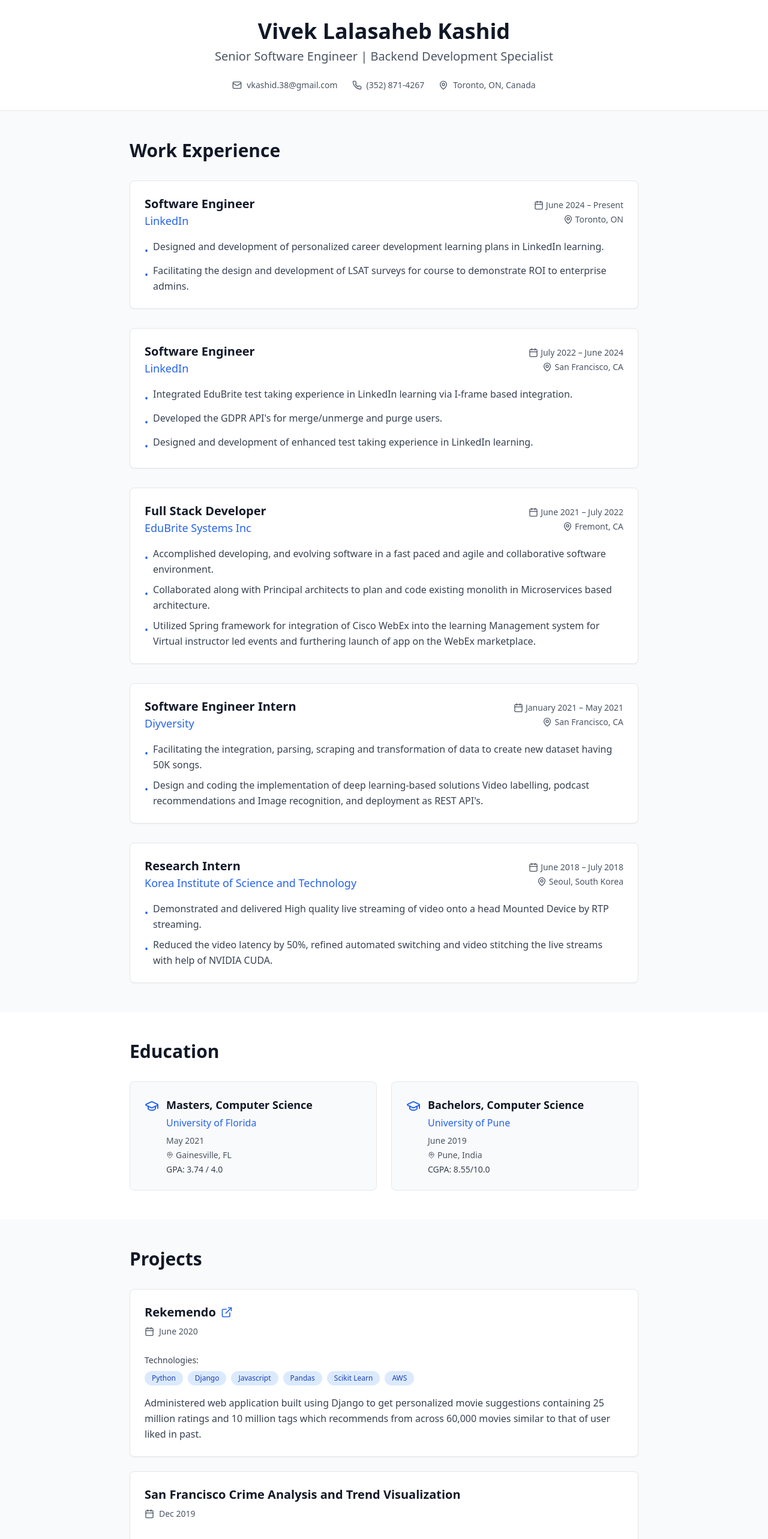
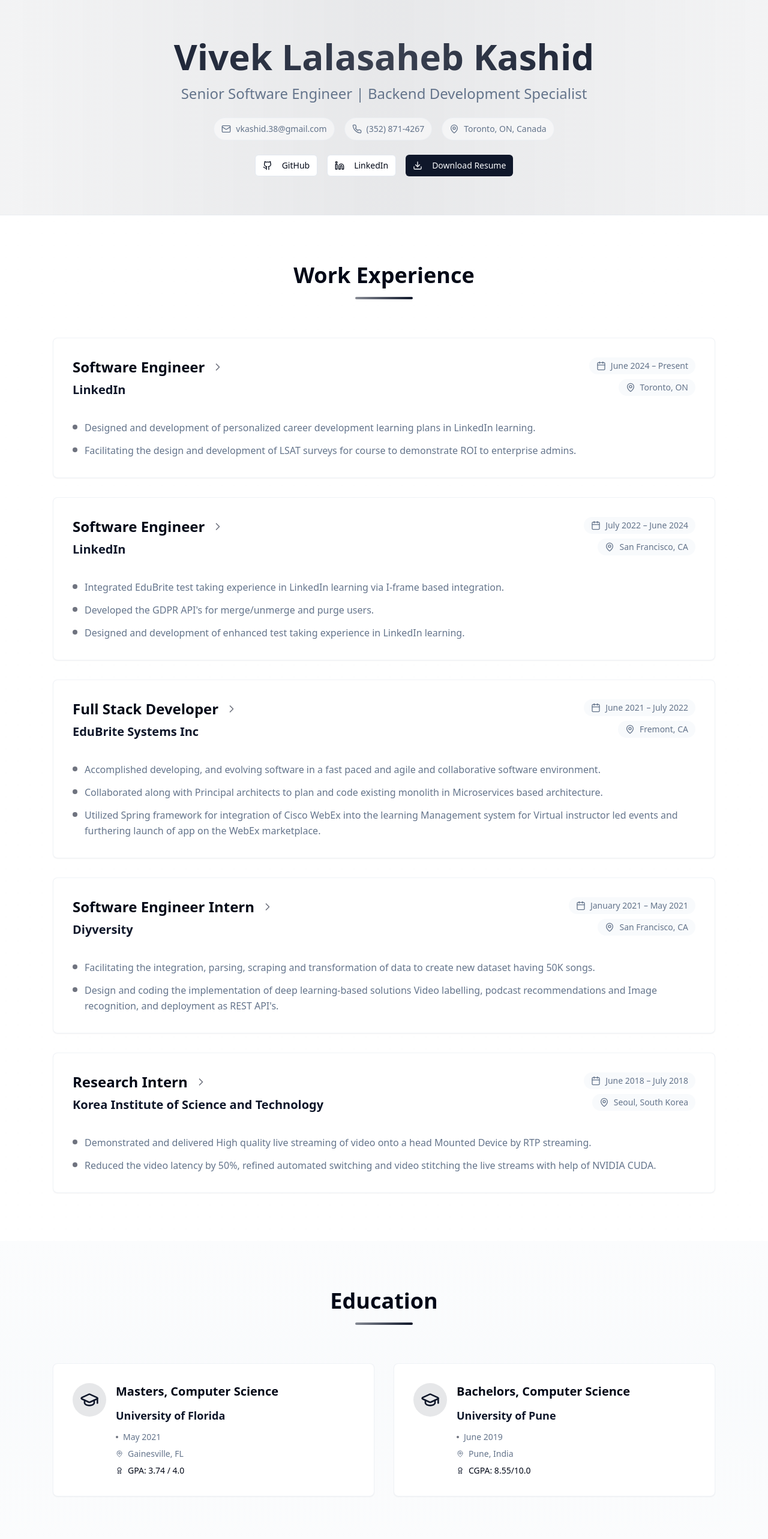
Before and after one commit to KashidVivek/portfolio, a React (Vite) app: page / in a window 1280 px wide. Shown: the top 2566 px of the page at 60% size. Built offline with nearby package versions, Linux system fonts and the light colour scheme.

Commit message:
Refactor: Enhance UI with modern design and interactivity
- Updated the UI to be modern, pretty, and interactive.
- Applied design improvements for better aesthetics.
- Added interactive elements for improved user experience.

```diff
--- a/src/components/Education.tsx
+++ b/src/components/Education.tsx
@@ -1,5 +1,6 @@
 
-import { GraduationCap, MapPin } from 'lucide-react';
+import { GraduationCap, MapPin, Award } from 'lucide-react';
+import { Card, CardContent } from '@/components/ui/card';
 
 const Education = () => {
   const education = [
@@ -20,29 +21,45 @@ const Education = () => {
   ];
 
   return (
-    <section className="py-12 bg-white">
-      <div className="max-w-4xl mx-auto px-6">
-        <h2 className="text-3xl font-bold text-gray-900 mb-8">Education</h2>
+    <section className="py-20 bg-muted/30 relative">
+      <div className="absolute inset-0 bg-gradient-to-b from-background/0 via-muted/20 to-background/0" />
+      <div className="relative max-w-6xl mx-auto px-6">
+        <div className="text-center mb-16">
+          <h2 className="text-4xl font-bold text-foreground mb-4">Education</h2>
+          <div className="w-24 h-1 bg-gradient-to-r from-primary/50 to-primary mx-auto rounded-full" />
+        </div>
 
-        <div className="grid md:grid-cols-2 gap-6">
+        <div className="grid md:grid-cols-2 gap-8">
           {education.map((edu, index) => (
-            <div key={index} className="bg-gray-50 rounded-lg p-6 border border-gray-200">
-              <div className="flex items-start gap-3">
-                <GraduationCap className="h-6 w-6 text-blue-600 mt-1 flex-shrink-0" />
-                <div className="flex-1">
-                  <h3 className="text-lg font-semibold text-gray-900 mb-1">{edu.degree}</h3>
-                  <h4 className="text-md font-medium text-blue-600 mb-2">{edu.school}</h4>
-                  <div className="text-sm text-gray-600 space-y-1">
-                    <div>{edu.period}</div>
-                    <div className="flex items-center gap-1">
-                      <MapPin className="h-3 w-3" />
-                      <span>{edu.location}</span>
+            <Card key={index} className="group hover:shadow-xl transition-all duration-300 border-border/50 hover:border-primary/20 overflow-hidden h-full">
+              <CardContent className="p-8">
+                <div className="flex items-start gap-4">
+                  <div className="p-3 rounded-full bg-primary/10 group-hover:bg-primary/20 transition-colors">
+                    <GraduationCap className="h-8 w-8 text-primary" />
+                  </div>
+                  <div className="flex-1 space-y-3">
+                    <h3 className="text-xl font-bold text-foreground group-hover:text-primary transition-colors">
+                      {edu.degree}
+                    </h3>
+                    <h4 className="text-lg font-semibold text-primary">{edu.school}</h4>
+                    <div className="space-y-2 text-sm text-muted-foreground">
+                      <div className="flex items-center gap-2">
+                        <div className="w-1 h-1 rounded-full bg-primary/60" />
+                        <span>{edu.period}</span>
+                      </div>
+                      <div className="flex items-center gap-2">
+                        <MapPin className="h-3 w-3" />
+                        <span>{edu.location}</span>
+                      </div>
+                      <div className="flex items-center gap-2 font-medium text-foreground">
+                        <Award className="h-3 w-3 text-primary" />
+                        <span>{edu.gpa}</span>
+                      </div>
                     </div>
-                    <div className="font-medium text-gray-700">{edu.gpa}</div>
                   </div>
                 </div>
-              </div>
-            </div>
+              </CardContent>
+            </Card>
           ))}
         </div>
       </div>
--- a/src/components/Experience.tsx
+++ b/src/components/Experience.tsx
@@ -1,5 +1,6 @@
 
-import { Calendar, MapPin } from 'lucide-react';
+import { Calendar, MapPin, ChevronRight } from 'lucide-react';
+import { Card, CardContent } from '@/components/ui/card';
 
 const Experience = () => {
   const experiences = [
@@ -58,39 +59,50 @@ const Experience = () => {
   ];
 
   return (
-    <section className="py-12 bg-gray-50">
-      <div className="max-w-4xl mx-auto px-6">
-        <h2 className="text-3xl font-bold text-gray-900 mb-8">Work Experience</h2>
+    <section className="py-20 bg-background relative">
+      <div className="absolute inset-0 bg-dot-pattern opacity-[0.02]" />
+      <div className="relative max-w-6xl mx-auto px-6">
+        <div className="text-center mb-16">
+          <h2 className="text-4xl font-bold text-foreground mb-4">Work Experience</h2>
+          <div className="w-24 h-1 bg-gradient-to-r from-primary/50 to-primary mx-auto rounded-full" />
+        </div>
 
         <div className="space-y-8">
           {experiences.map((exp, index) => (
-            <div key={index} className="bg-white rounded-lg p-6 shadow-sm border border-gray-200">
-              <div className="flex flex-col md:flex-row md:items-center md:justify-between mb-4">
-                <div>
-                  <h3 className="text-xl font-semibold text-gray-900">{exp.role}</h3>
-                  <h4 className="text-lg font-medium text-blue-600">{exp.company}</h4>
+            <Card key={index} className="group hover:shadow-xl transition-all duration-300 border-border/50 hover:border-primary/20 overflow-hidden">
+              <CardContent className="p-8">
+                <div className="flex flex-col lg:flex-row lg:items-start lg:justify-between mb-6">
+                  <div className="flex-1">
+                    <div className="flex items-center gap-3 mb-2">
+                      <h3 className="text-2xl font-bold text-foreground group-hover:text-primary transition-colors">
+                        {exp.role}
+                      </h3>
+                      <ChevronRight className="h-5 w-5 text-primary/60 group-hover:translate-x-1 transition-transform" />
                     </div>
-                <div className="flex flex-col md:items-end mt-2 md:mt-0 text-sm text-gray-600">
-                  <div className="flex items-center gap-1">
+                    <h4 className="text-xl font-semibold text-primary mb-3">{exp.company}</h4>
+                  </div>
+                  <div className="flex flex-col lg:items-end space-y-2 text-sm text-muted-foreground">
+                    <div className="flex items-center gap-2 px-3 py-1 rounded-full bg-muted/50">
                       <Calendar className="h-4 w-4" />
                       <span>{exp.period}</span>
                     </div>
-                  <div className="flex items-center gap-1 mt-1">
+                    <div className="flex items-center gap-2 px-3 py-1 rounded-full bg-muted/50">
                       <MapPin className="h-4 w-4" />
                       <span>{exp.location}</span>
                     </div>
                   </div>
                 </div>
 
-              <ul className="space-y-2">
+                <ul className="space-y-3">
                   {exp.achievements.map((achievement, achIndex) => (
-                  <li key={achIndex} className="flex items-start gap-2 text-gray-700">
-                    <span className="text-blue-600 mt-2">•</span>
+                    <li key={achIndex} className="flex items-start gap-3 text-muted-foreground group-hover:text-foreground transition-colors">
+                      <div className="w-2 h-2 rounded-full bg-primary/60 mt-2 flex-shrink-0 group-hover:bg-primary transition-colors" />
                       <span className="leading-relaxed">{achievement}</span>
                     </li>
                   ))}
                 </ul>
-            </div>
+              </CardContent>
+            </Card>
           ))}
         </div>
       </div>
--- a/src/components/Footer.tsx
+++ b/src/components/Footer.tsx
@@ -1,36 +1,59 @@
 
-import { Mail, Phone, MapPin } from 'lucide-react';
+import { Mail, Phone, MapPin, Heart, ArrowUp } from 'lucide-react';
+import { Button } from '@/components/ui/button';
 
 const Footer = () => {
+  const scrollToTop = () => {
+    window.scrollTo({ top: 0, behavior: 'smooth' });
+  };
+
   return (
-    <footer className="bg-gray-900 text-white py-8">
-      <div className="max-w-4xl mx-auto px-6">
-        <div className="text-center">
-          <h3 className="text-xl font-semibold mb-4">Let's Connect</h3>
-          <p className="text-gray-300 mb-6">
-            Open to new opportunities in backend engineering and system architecture
-          </p>
+    <footer className="relative bg-gradient-to-r from-primary/5 via-primary/10 to-primary/5 border-t border-border/50">
+      <div className="absolute inset-0 bg-grid-white/[0.02] bg-[size:60px_60px]" />
+      <div className="relative max-w-6xl mx-auto px-6 py-16">
+        <div className="text-center space-y-8">
+          <div>
+            <h3 className="text-3xl font-bold text-foreground mb-4">Let's Connect</h3>
+            <p className="text-lg text-muted-foreground max-w-2xl mx-auto">
+              Open to new opportunities in backend engineering and system architecture.
+              Let's build something amazing together.
+            </p>
+          </div>
 
-          <div className="flex flex-wrap justify-center gap-6 text-sm">
-            <div className="flex items-center gap-2">
-              <Mail className="h-4 w-4" />
-              <a href="mailto:vkashid.38@gmail.com" className="hover:text-blue-400 transition-colors">
+          <div className="flex flex-wrap justify-center gap-4 text-sm">
+            <div className="flex items-center gap-2 px-4 py-3 rounded-full bg-background/50 backdrop-blur-sm border border-border/50 hover:border-primary/50 transition-all duration-300 group">
+              <Mail className="h-4 w-4 group-hover:scale-110 transition-transform" />
+              <a href="mailto:vkashid.38@gmail.com" className="hover:text-primary transition-colors font-medium">
                 vkashid.38@gmail.com
               </a>
             </div>
-            <div className="flex items-center gap-2">
+            <div className="flex items-center gap-2 px-4 py-3 rounded-full bg-background/50 backdrop-blur-sm border border-border/50">
               <Phone className="h-4 w-4" />
-              <span>(352) 871-4267</span>
+              <span className="font-medium">(352) 871-4267</span>
             </div>
-            <div className="flex items-center gap-2">
+            <div className="flex items-center gap-2 px-4 py-3 rounded-full bg-background/50 backdrop-blur-sm border border-border/50">
               <MapPin className="h-4 w-4" />
-              <span>Toronto, ON, Canada</span>
+              <span className="font-medium">Toronto, ON, Canada</span>
             </div>
           </div>
+
+          <Button
+            variant="outline"
+            size="sm"
+            onClick={scrollToTop}
+            className="group mx-auto"
+          >
+            <ArrowUp className="h-4 w-4 mr-2 group-hover:-translate-y-1 transition-transform" />
+            Back to Top
+          </Button>
         </div>
 
-        <div className="border-t border-gray-700 mt-6 pt-6 text-center text-sm text-gray-400">
-          <p>&copy; 2024 Vivek Lalasaheb Kashid. All rights reserved.</p>
+        <div className="border-t border-border/50 mt-12 pt-8 text-center">
+          <p className="text-sm text-muted-foreground flex items-center justify-center gap-2">
+            &copy; 2024 Vivek Lalasaheb Kashid. Made with
+            <Heart className="h-4 w-4 text-red-500 animate-pulse" />
+            for backend engineering excellence.
+          </p>
         </div>
       </div>
     </footer>
--- a/src/components/Header.tsx
+++ b/src/components/Header.tsx
@@ -1,29 +1,52 @@
 
-import { Mail, Phone, MapPin, Linkedin, Github, ExternalLink } from 'lucide-react';
+import { Mail, Phone, MapPin, Github, Linkedin, Download } from 'lucide-react';
+import { Button } from '@/components/ui/button';
 
 const Header = () => {
   return (
-    <header className="bg-white border-b border-gray-200 py-8">
-      <div className="max-w-4xl mx-auto px-6">
-        <div className="text-center mb-6">
-          <h1 className="text-4xl font-bold text-gray-900 mb-2">Vivek Lalasaheb Kashid</h1>
-          <p className="text-xl text-gray-600 mb-4">Senior Software Engineer | Backend Development Specialist</p>
+    <header className="relative overflow-hidden bg-gradient-to-r from-primary/5 via-primary/10 to-primary/5 border-b border-border/50">
+      <div className="absolute inset-0 bg-grid-white/[0.02] bg-[size:60px_60px]" />
+      <div className="relative max-w-6xl mx-auto px-6 py-16">
+        <div className="text-center space-y-6">
+          <div className="animate-fade-in">
+            <h1 className="text-5xl md:text-6xl font-bold bg-gradient-to-r from-primary via-primary/80 to-primary bg-clip-text text-transparent mb-4">
+              Vivek Lalasaheb Kashid
+            </h1>
+            <p className="text-xl md:text-2xl text-muted-foreground font-medium">
+              Senior Software Engineer | Backend Development Specialist
+            </p>
           </div>
 
-        <div className="flex flex-wrap justify-center gap-6 text-sm text-gray-600">
-          <div className="flex items-center gap-2">
+          <div className="flex flex-wrap justify-center gap-4 text-sm text-muted-foreground animate-fade-in [animation-delay:200ms]">
+            <div className="flex items-center gap-2 px-3 py-2 rounded-full bg-background/50 backdrop-blur-sm border border-border/50 hover:border-primary/50 transition-all duration-300">
               <Mail className="h-4 w-4" />
-            <a href="mailto:vkashid.38@gmail.com" className="hover:text-blue-600 transition-colors">
+              <a href="mailto:vkashid.38@gmail.com" className="hover:text-primary transition-colors">
                 vkashid.38@gmail.com
               </a>
             </div>
-          <div className="flex items-center gap-2">
+            <div className="flex items-center gap-2 px-3 py-2 rounded-full bg-background/50 backdrop-blur-sm border border-border/50">
               <Phone className="h-4 w-4" />
               <span>(352) 871-4267</span>
             </div>
-          <div className="flex items-center gap-2">
+            <div className="flex items-center gap-2 px-3 py-2 rounded-full bg-background/50 backdrop-blur-sm border border-border/50">
               <MapPin className="h-4 w-4" />
               <span>Toronto, ON, Canada</span>
+            </div>
+          </div>
+
+          <div className="flex justify-center gap-4 animate-fade-in [animation-delay:400ms]">
+            <Button variant="outline" size="sm" className="group">
+              <Github className="h-4 w-4 mr-2 group-hover:rotate-12 transition-transform" />
+              GitHub
+            </Button>
+            <Button variant="outline" size="sm" className="group">
+              <Linkedin className="h-4 w-4 mr-2 group-hover:scale-110 transition-transform" />
+              LinkedIn
+            </Button>
+            <Button size="sm" className="group">
+              <Download className="h-4 w-4 mr-2 group-hover:translate-y-[-2px] transition-transform" />
+              Download Resume
+            </Button>
           </div>
         </div>
       </div>
--- a/src/components/Projects.tsx
+++ b/src/components/Projects.tsx
@@ -1,5 +1,7 @@
 
-import { ExternalLink, Calendar } from 'lucide-react';
+import { ExternalLink, Calendar, Code2, Star } from 'lucide-react';
+import { Card, CardContent } from '@/components/ui/card';
+import { Button } from '@/components/ui/button';
 
 const Projects = () => {
   const projects = [
@@ -8,7 +10,8 @@ const Projects = () => {
       url: "http://rekemendo.me",
       period: "June 2020",
       technologies: "Python, Django, Javascript, Pandas, Scikit Learn, AWS",
-      description: "Administered web application built using Django to get personalized movie suggestions containing 25 million ratings and 10 million tags which recommends from across 60,000 movies similar to that of user liked in past."
+      description: "Administered web application built using Django to get personalized movie suggestions containing 25 million ratings and 10 million tags which recommends from across 60,000 movies similar to that of user liked in past.",
+      featured: true
     },
     {
       name: "San Francisco Crime Analysis and Trend Visualization",
@@ -25,51 +28,67 @@ const Projects = () => {
   ];
 
   return (
-    <section className="py-12 bg-gray-50">
-      <div className="max-w-4xl mx-auto px-6">
-        <h2 className="text-3xl font-bold text-gray-900 mb-8">Projects</h2>
+    <section className="py-20 bg-background relative">
+      <div className="absolute inset-0 bg-dot-pattern opacity-[0.02]" />
+      <div className="relative max-w-6xl mx-auto px-6">
+        <div className="text-center mb-16">
+          <h2 className="text-4xl font-bold text-foreground mb-4">Featured Projects</h2>
+          <div className="w-24 h-1 bg-gradient-to-r from-primary/50 to-primary mx-auto rounded-full" />
+        </div>
 
-        <div className="space-y-6">
+        <div className="grid lg:grid-cols-2 xl:grid-cols-3 gap-8">
           {projects.map((project, index) => (
-            <div key={index} className="bg-white rounded-lg p-6 shadow-sm border border-gray-200">
-              <div className="flex flex-col md:flex-row md:items-start md:justify-between mb-4">
-                <div className="flex-1">
-                  <div className="flex items-center gap-2 mb-2">
-                    <h3 className="text-xl font-semibold text-gray-900">{project.name}</h3>
-                    {project.url && (
-                      <a
-                        href={project.url}
-                        target="_blank"
-                        rel="noopener noreferrer"
-                        className="text-blue-600 hover:text-blue-800 transition-colors"
-                      >
-                        <ExternalLink className="h-5 w-5" />
-                      </a>
+            <Card key={index} className={`group hover:shadow-xl transition-all duration-300 border-border/50 hover:border-primary/20 overflow-hidden h-full ${project.featured ? 'lg:col-span-2 xl:col-span-1' : ''}`}>
+              <CardContent className="p-8 h-full flex flex-col">
+                <div className="flex items-start justify-between mb-4">
+                  <div className="flex items-center gap-3">
+                    <div className="p-2 rounded-lg bg-primary/10 group-hover:bg-primary/20 transition-colors">
+                      <Code2 className="h-5 w-5 text-primary" />
+                    </div>
+                    {project.featured && (
+                      <div className="flex items-center gap-1 px-2 py-1 rounded-full bg-primary/10 text-primary text-xs font-medium">
+                        <Star className="h-3 w-3" />
+                        Featured
+                      </div>
                     )}
                   </div>
-                  <div className="flex items-center gap-2 text-sm text-gray-600 mb-3">
+                  {project.url && (
+                    <Button variant="ghost" size="sm" className="group/btn" asChild>
+                      <a href={project.url} target="_blank" rel="noopener noreferrer">
+                        <ExternalLink className="h-4 w-4 group-hover/btn:translate-x-1 group-hover/btn:-translate-y-1 transition-transform" />
+                      </a>
+                    </Button>
+                  )}
+                </div>
+
+                <h3 className="text-xl font-bold text-foreground group-hover:text-primary transition-colors mb-3">
+                  {project.name}
+                </h3>
+
+                <div className="flex items-center gap-2 text-sm text-muted-foreground mb-4">
                   <Calendar className="h-4 w-4" />
                   <span>{project.period}</span>
                 </div>
-                </div>
-              </div>
 
-              <div className="mb-4">
-                <div className="text-sm font-medium text-gray-700 mb-2">Technologies:</div>
+                <p className="text-muted-foreground leading-relaxed mb-6 flex-1">
+                  {project.description}
+                </p>
+
+                <div className="space-y-3">
+                  <div className="text-sm font-medium text-foreground">Technologies:</div>
                   <div className="flex flex-wrap gap-2">
                     {project.technologies.split(', ').map((tech, techIndex) => (
                       <span
                         key={techIndex}
-                      className="px-3 py-1 bg-blue-100 text-blue-800 text-xs rounded-full"
+                        className="px-3 py-1 bg-primary/10 text-primary text-xs rounded-full font-medium hover:bg-primary/20 transition-colors"
                       >
                         {tech}
                       </span>
                     ))}
                   </div>
                 </div>
-
-              <p className="text-gray-700 leading-relaxed">{project.description}</p>
-            </div>
+              </CardContent>
+            </Card>
           ))}
         </div>
       </div>
--- a/src/index.css
+++ b/src/index.css
@@ -1,3 +1,4 @@
+
 @tailwind base;
 @tailwind components;
 @tailwind utilities;
@@ -39,19 +40,12 @@ All colors MUST be HSL.
     --radius: 0.5rem;
 
     --sidebar-background: 0 0% 98%;
-
     --sidebar-foreground: 240 5.3% 26.1%;
-
     --sidebar-primary: 240 5.9% 10%;
-
     --sidebar-primary-foreground: 0 0% 98%;
-
     --sidebar-accent: 240 4.8% 95.9%;
-
     --sidebar-accent-foreground: 240 5.9% 10%;
-
     --sidebar-border: 220 13% 91%;
-
     --sidebar-ring: 217.2 91.2% 59.8%;
   }
 
@@ -103,3 +97,31 @@ All colors MUST be HSL.
     @apply bg-background text-foreground;
   }
 }
+
+@layer utilities {
+  .animate-fade-in {
+    animation: fade-in 0.6s ease-out forwards;
+    opacity: 0;
+  }
+
+  .bg-dot-pattern {
+    background-image: radial-gradient(circle, rgba(0,0,0,0.1) 1px, transparent 1px);
+    background-size: 20px 20px;
+  }
+
+  .bg-grid-white\/\[0\.02\] {
+    background-image: linear-gradient(rgba(255,255,255,0.02) 1px, transparent 1px),
+                      linear-gradient(90deg, rgba(255,255,255,0.02) 1px, transparent 1px);
+  }
+}
+
+@keyframes fade-in {
+  from {
+    opacity: 0;
+    transform: translateY(20px);
+  }
+  to {
+    opacity: 1;
+    transform: translateY(0);
+  }
+}
--- a/src/pages/Index.tsx
+++ b/src/pages/Index.tsx
@@ -8,7 +8,7 @@ import Footer from '../components/Footer';
 
 const Index = () => {
   return (
-    <div className="min-h-screen bg-white">
+    <div className="min-h-screen bg-gradient-to-br from-background via-background to-muted/20">
       <Header />
       <Experience />
       <Education />
```
Also changed, not shown: src/components/Skills.tsx (+33 -18 lines). Lines whose indentation alone changed are shown as unchanged.
